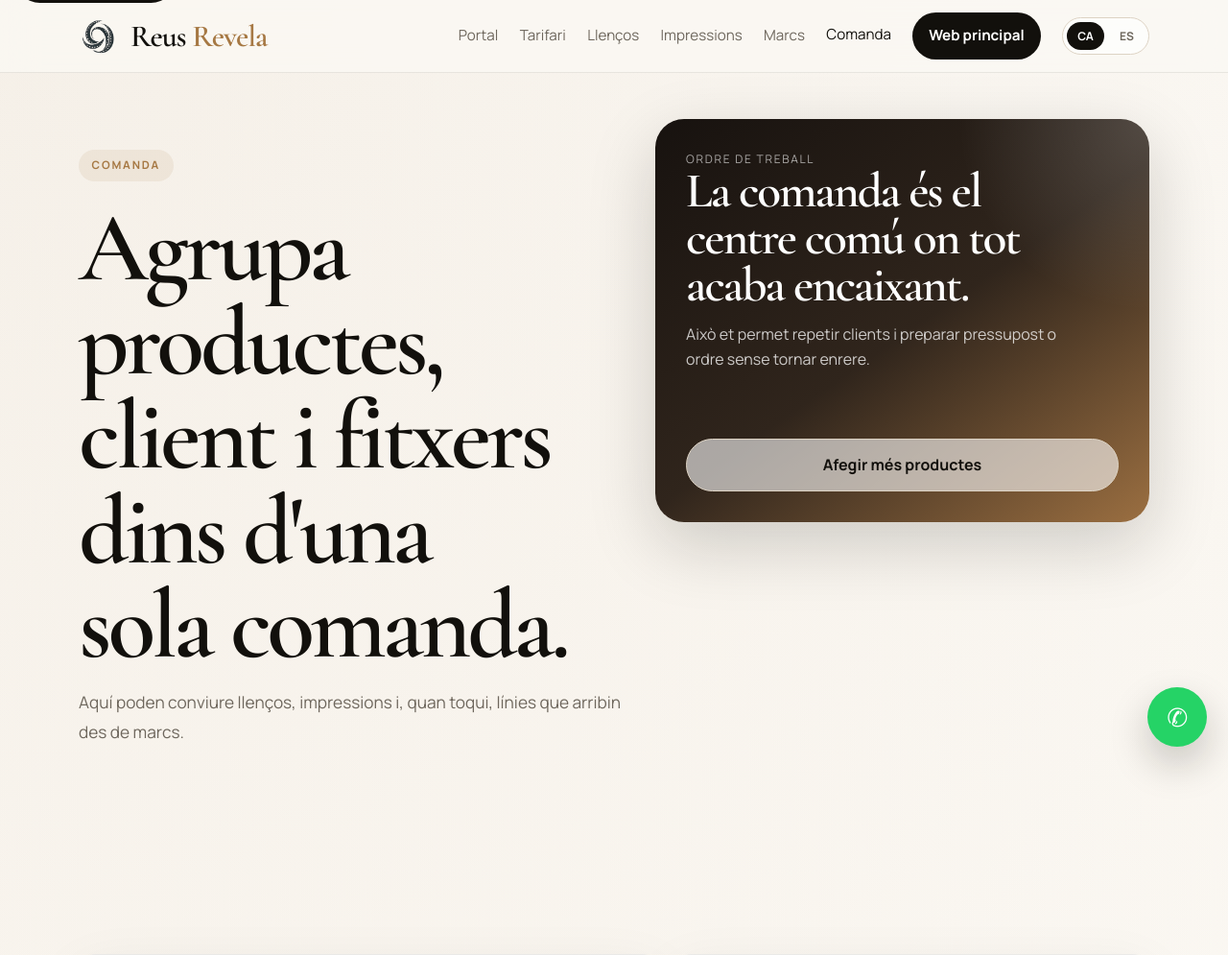
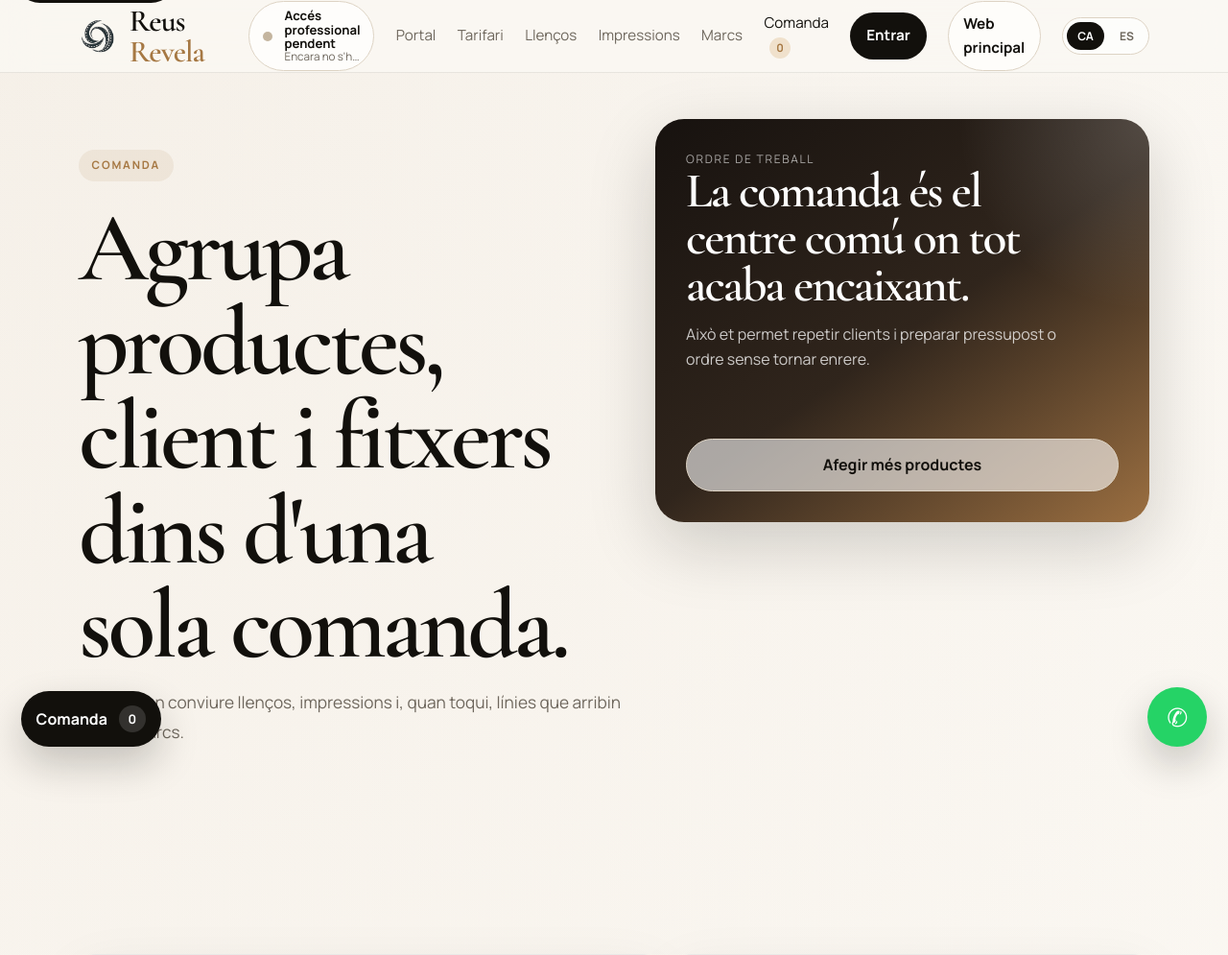
Before and after one commit to erikenobipicks/reusrevela-web, a Flask app: page /area-privada/comanda in a window 1280 px wide. Shown: the top 995 px of the page at 96% size. Run offline with Flask 3, Linux system fonts and the light colour scheme.

Commit message:
Fa el privat mes clar i mes operatiu

```diff
--- a/app.py
+++ b/app.py
@@ -872,6 +872,7 @@ def build_private_modules():
 def build_private_nav():
     lang = get_lang()
     current_endpoint = request.endpoint or ""
+    cart_count = get_private_order_line_count()
     links = [
         {
             "endpoint": "area_privada",
@@ -896,6 +897,7 @@ def build_private_nav():
         {
             "endpoint": "area_privada_comanda",
             "label": "Comanda" if lang == "ca" else "Pedido",
+            "badge": cart_count,
         },
     ]
 
@@ -904,16 +906,46 @@ def build_private_nav():
             "href": url_for(item["endpoint"]),
             "label": item["label"],
             "active": current_endpoint == item["endpoint"],
+            "badge": item.get("badge"),
         }
         for item in links
     ]
 
 
+def get_private_professional_session():
+    data = session.get("private_professional")
+    return data if isinstance(data, dict) else {}
+
+
+def get_private_order_line_count():
+    order = _get_private_order_session()
+    return len(order.get("lines", []))
+
+
 def build_private_shell_context():
+    lang = get_lang()
+    professional = get_private_professional_session()
+    is_logged = bool(professional.get("username"))
     return {
         "private_area_nav": True,
         "private_nav_links": build_private_nav(),
         "private_return_url": url_for("professionals"),
+        "private_login_url": url_for("area_privada_acces", lang=lang, source="private_area"),
+        "private_logout_url": url_for("area_privada_sortir", lang=lang),
+        "private_cart_url": url_for("area_privada_comanda", lang=lang),
+        "private_cart_count": get_private_order_line_count(),
+        "private_professional": {
+            "logged_in": is_logged,
+            "username": professional.get("username", ""),
+            "label": (
+                "Sessió professional activa" if lang == "ca" else "Sesión profesional activa"
+            ) if is_logged else (
+                "Accés professional pendent" if lang == "ca" else "Acceso profesional pendiente"
+            ),
+            "detail": professional.get("username", "") if is_logged else (
+                "Encara no s'ha validat cap sessió" if lang == "ca" else "Todavía no se ha validado ninguna sesión"
+            ),
+        },
     }
 
 
@@ -2255,6 +2287,13 @@ def area_privada_acces():
         password = request.form.get("password") or ""
         result = request_calc_bridge_login(username, password, service=service, lang=lang, source=source)
         if result.get("ok") and result.get("redirect_url"):
+            session["private_professional"] = {
+                "username": username,
+                "service": service,
+                "source": source,
+                "logged_at": datetime.utcnow().isoformat(timespec="seconds"),
+            }
+            session.modified = True
             return redirect(result["redirect_url"])
         access_error = result.get("error") or "unknown"
 
@@ -2271,6 +2310,13 @@ def area_privada_acces():
         CALC_REQUEST_URL=build_calc_request_url(service),
         **build_private_shell_context(),
     )
+
+
+@app.route("/area-privada/sortir")
+def area_privada_sortir():
+    session.pop("private_professional", None)
+    session.modified = True
+    return redirect(url_for("professionals", lang=get_lang()))
 
 
 @app.route("/area-privada/tarifari")
--- a/templates/base.html
+++ b/templates/base.html
@@ -129,6 +129,66 @@
       font-weight:700;
     }
     .nav-cta:hover{background:var(--accent)}
+    .nav-secondary{
+      display:inline-flex;
+      align-items:center;
+      gap:.45rem;
+      padding:.72rem .95rem;
+      border-radius:999px;
+      border:1px solid var(--line);
+      background:rgba(255,255,255,.6);
+      color:var(--ink) !important;
+      font-weight:700;
+    }
+    .private-status{
+      display:flex;
+      align-items:center;
+      gap:.8rem;
+      padding:.48rem .85rem;
+      border-radius:999px;
+      border:1px solid var(--line);
+      background:rgba(255,255,255,.66);
+      min-height:48px;
+    }
+    .private-status-dot{
+      width:10px;
+      height:10px;
+      border-radius:50%;
+      background:#c4b59f;
+      flex-shrink:0;
+    }
+    .private-status.logged .private-status-dot{background:var(--success)}
+    .private-status-copy{
+      display:grid;
+      gap:.02rem;
+      line-height:1.1;
+    }
+    .private-status-copy strong{
+      font-size:.82rem;
+      color:var(--ink);
+    }
+    .private-status-copy span{
+      font-size:.73rem;
+      color:var(--muted);
+      max-width:16ch;
+      overflow:hidden;
+      text-overflow:ellipsis;
+      white-space:nowrap;
+    }
+    .nav-link-badge{
+      display:inline-flex;
+      align-items:center;
+      justify-content:center;
+      min-width:22px;
+      height:22px;
+      padding:0 .42rem;
+      margin-left:.35rem;
+      border-radius:999px;
+      background:var(--accent-soft);
+      color:var(--accent);
+      font-size:.72rem;
+      font-weight:800;
+    }
     .lang-sw{
       display:flex;
       gap:.3rem;
@@ -404,6 +464,34 @@
       font-size:1.65rem;
     }
     .wa-fab:hover{background:#1fb85a}
+    .private-cart-fab{
+      position:fixed;
+      left:1.35rem;
+      bottom:1.35rem;
+      z-index:250;
+      min-height:58px;
+      padding:.9rem 1rem;
+      border-radius:999px;
+      background:var(--ink);
+      color:#fff;
+      box-shadow:0 18px 40px rgba(18,16,12,.22);
+      display:none;
+      align-items:center;
+      gap:.75rem;
+      font-weight:700;
+    }
+    .private-cart-fab strong{
+      display:inline-flex;
+      align-items:center;
+      justify-content:center;
+      min-width:28px;
+      height:28px;
+      padding:0 .5rem;
+      border-radius:999px;
+      background:rgba(255,255,255,.14);
+      font-size:.82rem;
+    }
+    .private-cart-fab.visible{display:inline-flex}
     .wa-panel{
       position:fixed;
       right:1.35rem;
@@ -540,6 +628,10 @@
         right:1rem;
         bottom:1rem;
       }
+      .private-cart-fab{
+        left:1rem;
+        bottom:1rem;
+      }
       .wa-panel{
         right:1rem;
         bottom:5.4rem;
@@ -616,10 +708,27 @@
 
       <div class="nav-links">
         {% if private_area_nav %}
+          <div class="private-status {% if private_professional.logged_in %}logged{% endif %}">
+            <span class="private-status-dot"></span>
+            <div class="private-status-copy">
+              <strong>{{ private_professional.label }}</strong>
+              <span>{{ private_professional.detail }}</span>
+            </div>
+          </div>
           {% for item in private_nav_links %}
-            <a href="{{ item.href }}" {% if item.active %}class="active"{% endif %}>{{ item.label }}</a>
+            <a href="{{ item.href }}" {% if item.active %}class="active"{% endif %}>
+              {{ item.label }}
+              {% if item.badge is not none %}
+                <span class="nav-link-badge">{{ item.badge }}</span>
+              {% endif %}
+            </a>
           {% endfor %}
-          <a href="{{ private_return_url }}" class="nav-cta">{% if lang == 'ca' %}Web principal{% else %}Web principal{% endif %}</a>
+          {% if private_professional.logged_in %}
+            <a href="{{ private_logout_url }}" class="nav-secondary">{% if lang == 'ca' %}Sortir{% else %}Salir{% endif %}</a>
+          {% else %}
+            <a href="{{ private_login_url }}" class="nav-cta">{% if lang == 'ca' %}Entrar{% else %}Entrar{% endif %}</a>
+          {% endif %}
+          <a href="{{ private_return_url }}" class="nav-secondary">{% if lang == 'ca' %}Web principal{% else %}Web principal{% endif %}</a>
         {% elif lang == 'ca' %}
           <a href="{{ url_for('index') }}" {% if request.endpoint == 'index' %}class="active"{% endif %}>Inici</a>
           <a href="{{ url_for('serveis') }}" {% if request.endpoint == 'serveis' %}class="active"{% endif %}>Serveis</a>
@@ -656,9 +765,15 @@
 
   <div class="mobile-menu" id="mobile-menu">
     {% if private_area_nav %}
+      <a href="{{ private_cart_url }}">{% if lang == 'ca' %}Comanda{% else %}Pedido{% endif %} ({{ private_cart_count }})</a>
       {% for item in private_nav_links %}
         <a href="{{ item.href }}">{{ item.label }}</a>
       {% endfor %}
+      {% if private_professional.logged_in %}
+        <a href="{{ private_logout_url }}">{% if lang == 'ca' %}Sortir{% else %}Salir{% endif %}</a>
+      {% else %}
+        <a href="{{ private_login_url }}">{% if lang == 'ca' %}Entrar{% else %}Entrar{% endif %}</a>
+      {% endif %}
       <a href="{{ private_return_url }}">{% if lang == 'ca' %}Web principal{% else %}Web principal{% endif %}</a>
     {% elif lang == 'ca' %}
       <a href="{{ url_for('index') }}">Inici</a>
@@ -683,6 +798,13 @@
   <main id="main-content">
     {% block content %}{% endblock %}
   </main>
+
+  {% if private_area_nav %}
+  <a href="{{ private_cart_url }}" class="private-cart-fab {% if private_cart_count or request.endpoint == 'area_privada_comanda' %}visible{% endif %}">
+    {% if lang == 'ca' %}Comanda{% else %}Pedido{% endif %}
+    <strong>{{ private_cart_count }}</strong>
+  </a>
+  {% endif %}
 
   <div class="wa-panel" id="whatsapp-panel" aria-hidden="true">
     <div class="wa-panel-head">
```
